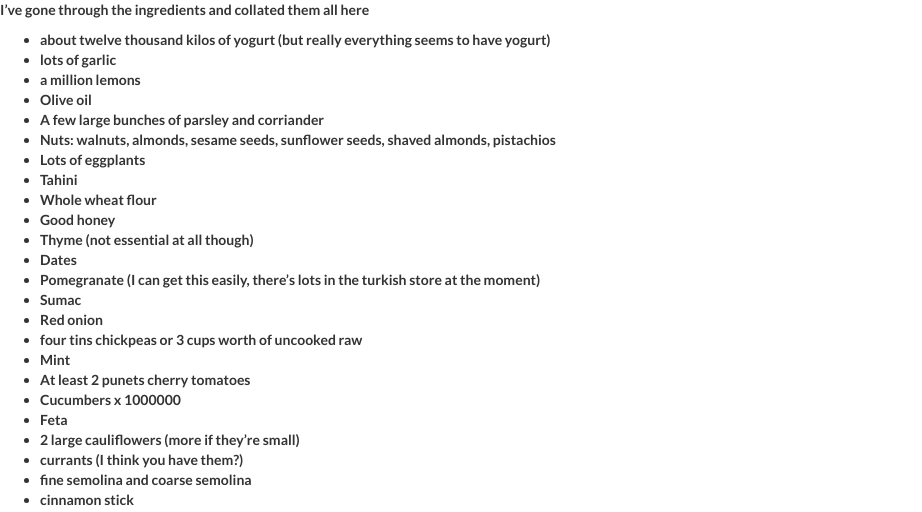
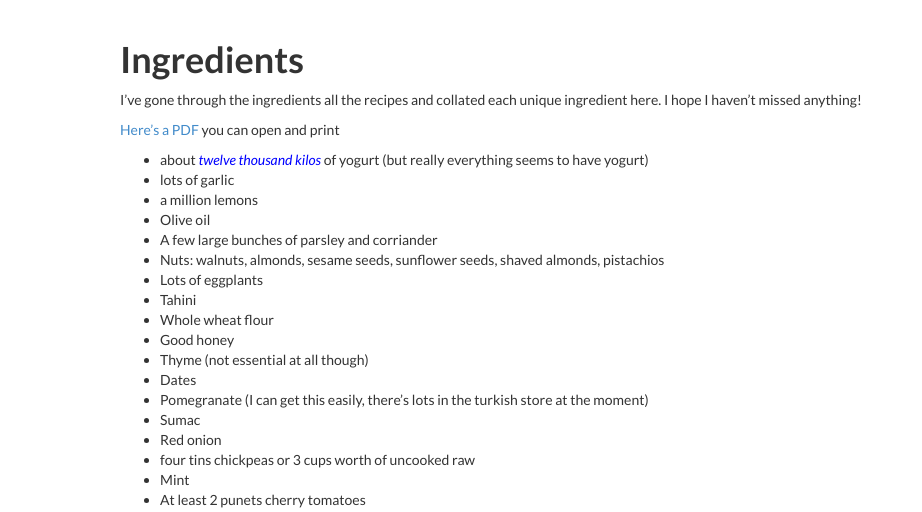
Before and after one commit to eleanorakh/christmas-joy, a Jekyll site: the page built from _posts/2016-12-10-ingredients.markdown, in a window 1280 px wide and 1400 px high, scrolled down 317 px. Shown: the part 358-870 px from the top of the window, without its empty margins (0-922 px from the left). Built offline with Jekyll 4.4.1, drawn with Linux system fonts in a browser that asks for light colours; nearby versions of some CDN libraries; library files that are not in the unit come from our copies.

Commit message:
Include PDFs and tidy up wording

```diff
--- a/_layouts/post.html
+++ b/_layouts/post.html
@@ -2,4 +2,6 @@
 layout: default
 ---
 
-{{ content }}
+<div class="container post">
+  {{ content }}
+</div>
--- a/_posts/2016-12-10-ingredients.markdown
+++ b/_posts/2016-12-10-ingredients.markdown
@@ -5,9 +5,14 @@ date:   2016-12-10 10:58:00 +1100
 categories: ingredients
 ---
 
-I've gone through the ingredients and collated them all here
+# Ingredients
 
-- about twelve thousand kilos of yogurt (but really everything seems to have yogurt)
+I've gone through the ingredients all the recipes and collated each unique ingredient here.
+I hope I haven't missed anything!
+
+[Here's a PDF]({{ site.url }}/assets/2016-12-10-ingredients.pdf) you can open and print
+
+- about _twelve thousand kilos_ of yogurt (but really everything seems to have yogurt)
 - lots of garlic
 - a million lemons
 - Olive oil
@@ -31,3 +36,5 @@ I've gone through the ingredients and collated them all here
 - currants (I think you have them?)
 - fine semolina and coarse semolina
 - cinnamon stick
+
+[Get as a PDF]({{ site.url }}/assets/2016-12-10-ingredients.pdf)
--- a/_posts/2016-12-10-side-dishes.markdown
+++ b/_posts/2016-12-10-side-dishes.markdown
@@ -14,6 +14,8 @@ categories: sides
 These are to go with Dads amazing Turkey and couscous. And spuds of course!
 Aside from chopping, the only thing that really needs to be done for these
 is roasting the cauliflowers, chickpeas, and nuts. Which can all be done the day before.
+
+[View as a PDF you can print]({{ site.url }}/assets/2016-12-10-side-dishes.pdf)
 
 **Chickpea Salad with Red Onion, Sumac, and Lemon**
 
@@ -70,3 +72,5 @@ DRESSING
 
 1. Roast Cauliflower
 2. Moosh together
+
+[Get as a PDF]({{ site.url }}/assets/2016-12-10-side-dishes.pdf)
--- a/_posts/2016-12-10-starters.markdown
+++ b/_posts/2016-12-10-starters.markdown
@@ -6,6 +6,8 @@ categories: starters
 ---
 
 # To Start
+
+[View here as a PDF]({{ site.url }}/assets/2016-12-10-starters.pdf) that you can print
 
 - [Labne][labne-recipe]
 - [Beetroot Tzatziki][beetroot-recipe]
@@ -96,3 +98,5 @@ This can be grilled on the BBQ if we want, or just roasted in the oven with feta
 [pita-recipe]: [http://www.seriouseats.com/recipes/2015/08/perfect-pita-bread-recipe.html]
 [baba-recipe]: [http://www.seriouseats.com/recipes/2014/02/the-best-baba-ganoush-recipe.html]
 [tahini-sauce-recipe]: [http://www.seriouseats.com/recipes/2016/03/israeli-style-tahini-sauce-recipe.html]
+
+[Get as a PDF]({{ site.url }}/assets/2016-12-10-starters.pdf)
--- a/_posts/2016-12-10-sweeties.markdown
+++ b/_posts/2016-12-10-sweeties.markdown
@@ -6,6 +6,10 @@ categories: sweeties
 ---
 
 # Sweeties
+
+I know we're all trying to be good and whatnot, so we all say that we don't want any dessert.
+But then suddenly it's cooling off and we're all full and someone mentions a biscuit.
+[Here's the below as a PDF you can print.]({{ site.url }}/assets/2016-12-10-sweeties.pdf)
 
 - Mums divine Almond Snakes **Note: I can get the fresh phyllo down here**
 - Figs stuffed with chocolate and walnuts (or dates)
@@ -41,3 +45,5 @@ Method:
 8. When ready to serve, top the cake with the coconut chips and the coconut and shaved almonds. Slice and enjoy!
 
 [babousa-recipe]: [http://www.themediterraneandish.com/basbousa-almond-coconut-semolina-cake/]
+
+[Get as a PDF]({{ site.url }}/assets/2016-12-10-sweeties.pdf)
--- a/css/landing-page.css
+++ b/css/landing-page.css
@@ -164,3 +164,15 @@ footer {
 p.copyright {
     margin: 15px 0 0;
 }
+
+.container.post {
+  padding-left: 100px;
+  padding-right: 100px;
+  margin: 20px;
+  margin-bottom: 20px;
+  font-weight: normal;
+}
+
+.container.post em {
+  color: blue;
+}
```
Also changed, not shown: 5 other files.
